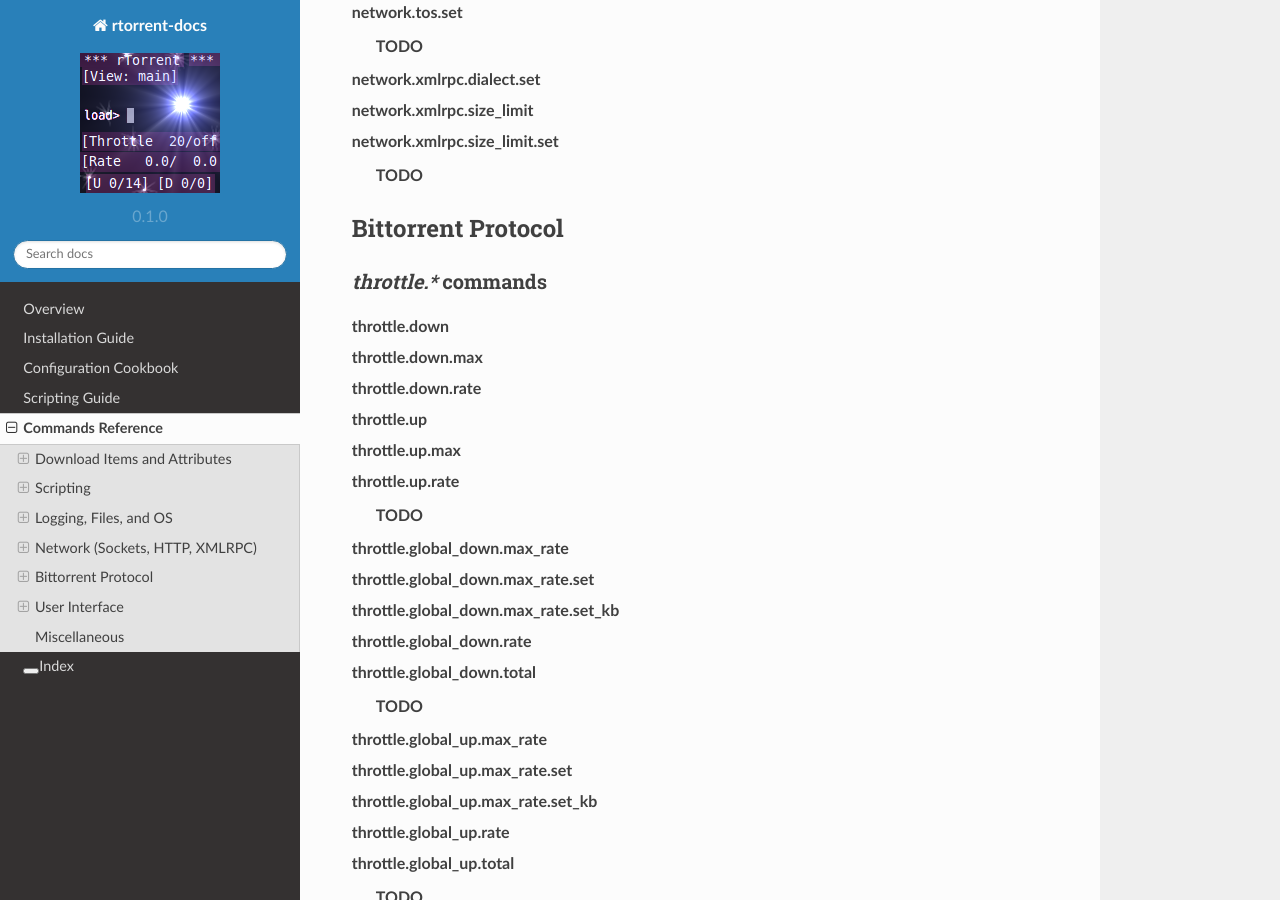
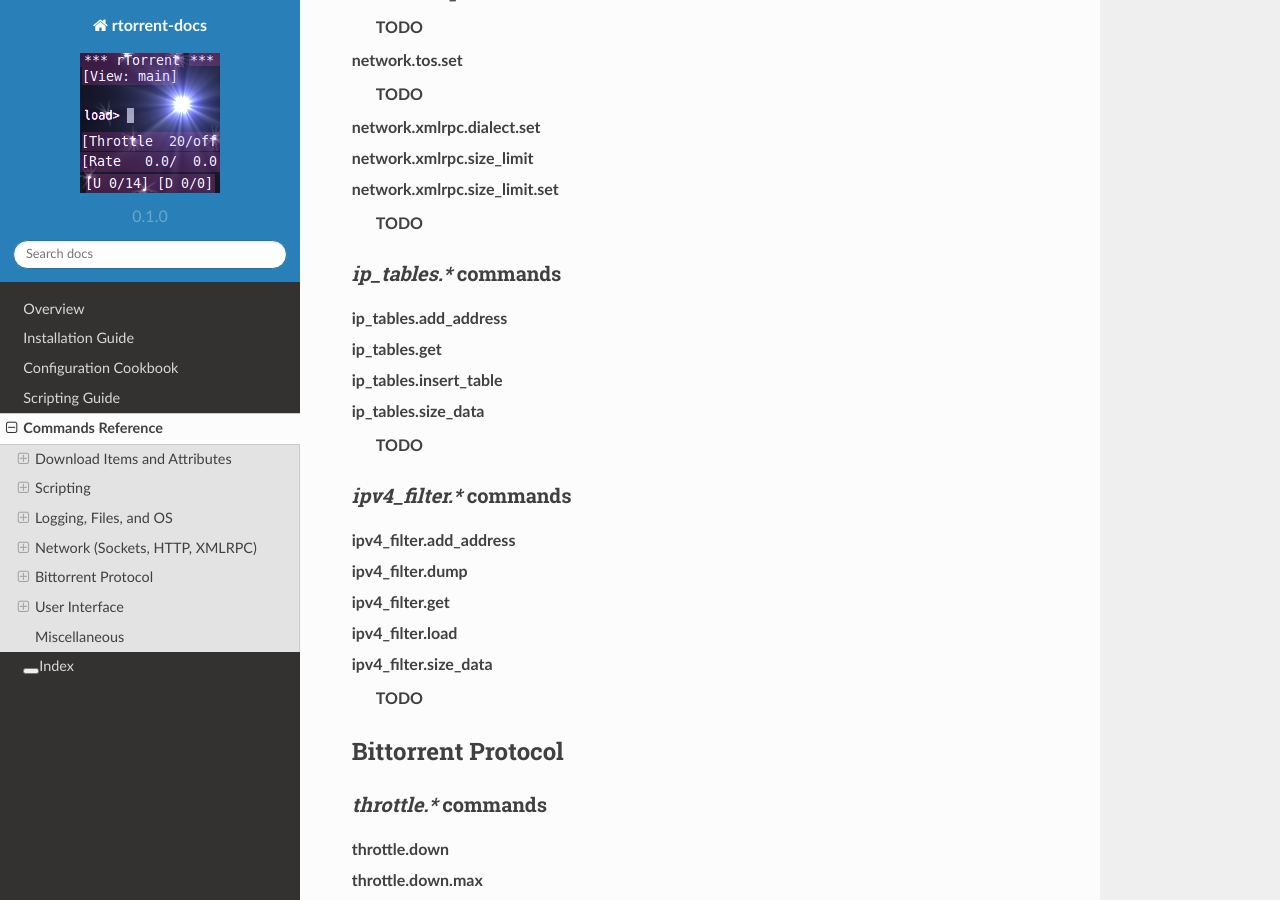
Before and after one commit to rtorrent-community/rtorrent-docs, a Sphinx documentation site: the page built from docs/cmd-ref.rst, in a window 1280 px wide and 900 px high, scrolled down 18192 px. Built offline with Sphinx 7.4.7 and the Read the Docs theme 2.0.0, drawn with Linux system fonts in a browser that asks for light colours; some of the changed text lies outside the part shown.

Commit message:
ip_tables and ipv4_filter groups

```diff
--- a/docs/cmd-ref.rst
+++ b/docs/cmd-ref.rst
@@ -63,8 +63,6 @@ Miscellaneous
  * file
  * group
  * group2
- * ip_tables
- * ipv4_filter
  * keys
  * pieces
  * protocol
--- a/docs/include-cmd-network.rst
+++ b/docs/include-cmd-network.rst
@@ -104,4 +104,32 @@
 
         **TODO**
 
+
+`ip_tables.*` commands
+^^^^^^^^^^^^^^^^^^^^^^^^^^
+
+.. glossary::
+
+    ip_tables.add_address
+    ip_tables.get
+    ip_tables.insert_table
+    ip_tables.size_data
+
+        **TODO**
+
+
+`ipv4_filter.*` commands
+^^^^^^^^^^^^^^^^^^^^^^^^^^
+
+.. glossary::
+
+    ipv4_filter.add_address
+    ipv4_filter.dump
+    ipv4_filter.get
+    ipv4_filter.load
+    ipv4_filter.size_data
+
+        **TODO**
+
+
 .. END cmd-network
```
